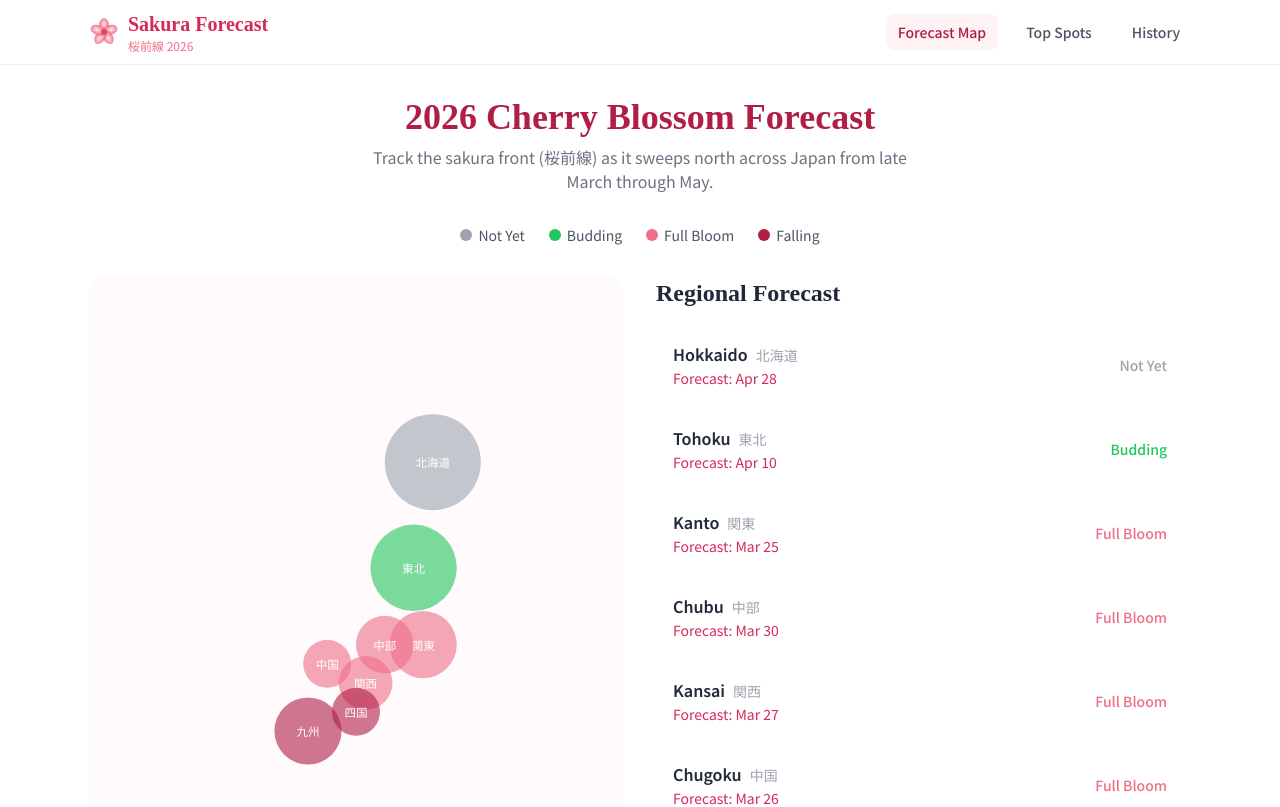
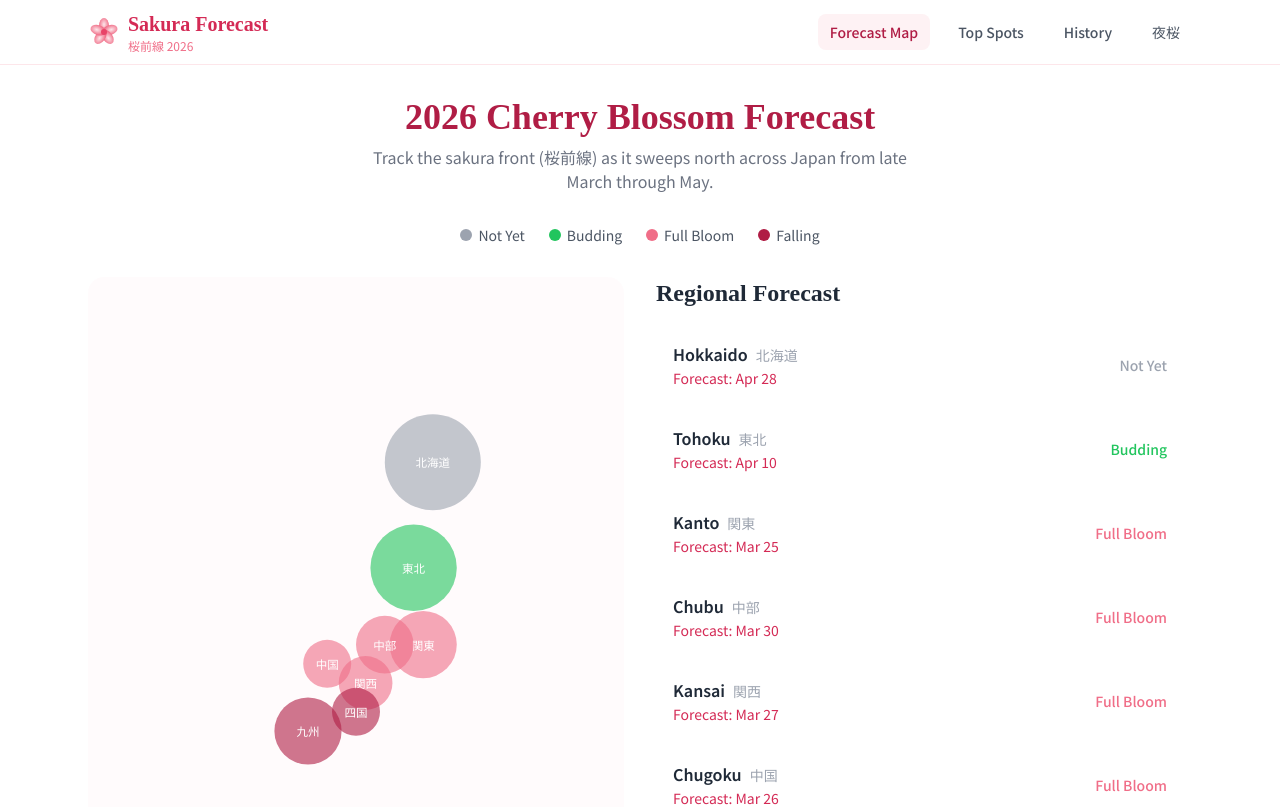
Before and after one commit to wavecreator1/sakura-forecast, a React (Vite) app: page / in a window 1280 px wide. Shown: the top 807 px of the page. Built offline with nearby package versions, Linux system fonts and the light colour scheme.

Commit message:
chore: remove yozakura_guide feature flag — make Night Viewing permanent
Co-Authored-By: Siddhant Seghal <siddxs5@gmail.com>

```diff
--- a/src/App.tsx
+++ b/src/App.tsx
@@ -5,7 +5,6 @@ import ForecastMap from './pages/ForecastMap'
 import TopSpots from './pages/TopSpots'
 import History from './pages/History'
 import Yozakura from './pages/Yozakura'
-import { isFeatureEnabled } from './config/featureFlags'
 
 function App() {
   return (
@@ -16,9 +15,7 @@ function App() {
           <Route path="/" element={<ForecastMap />} />
           <Route path="/spots" element={<TopSpots />} />
           <Route path="/history" element={<History />} />
-          {isFeatureEnabled('yozakura_guide') && (
-            <Route path="/yozakura" element={<Yozakura />} />
-          )}
+          <Route path="/yozakura" element={<Yozakura />} />
         </Routes>
       </main>
       <Footer />
--- a/src/components/Navbar.tsx
+++ b/src/components/Navbar.tsx
@@ -1,5 +1,4 @@
 import { NavLink } from 'react-router-dom'
-import { isFeatureEnabled } from '../config/featureFlags'
 
 function Navbar() {
   return (
@@ -60,7 +59,6 @@ function Navbar() {
             >
               History
             </NavLink>
-            {isFeatureEnabled('yozakura_guide') && (
             <NavLink
               to="/yozakura"
               className={({ isActive }) =>
@@ -73,7 +71,6 @@ function Navbar() {
             >
               夜桜
             </NavLink>
-            )}
           </div>
         </div>
       </div>
--- a/src/config/featureFlags.ts
+++ /dev/null
@@ -1,31 +0,0 @@
-/**
- * Feature Flags
- *
- * Toggle features on/off via the constants below.
- * Any flag can also be overridden at runtime through a URL search-parameter
- * whose name matches the flag key (e.g. ?yozakura_guide=true).
- */
-
-const FLAGS = {
-  /** Show the 夜桜 (Yozakura) night cherry-blossom guide */
-  yozakura_guide: false,
-} as const
-
-type FlagName = keyof typeof FLAGS
-
-/**
- * Returns `true` when a feature flag is enabled.
- *
- * Resolution order:
- *  1. URL search-parameter  (e.g. `?yozakura_guide=true`)
- *  2. Static constant in this file
- */
-export function isFeatureEnabled(flag: FlagName): boolean {
-  if (typeof window !== 'undefined') {
-    const params = new URLSearchParams(window.location.search)
-    const urlValue = params.get(flag)
-    if (urlValue === 'true') return true
-    if (urlValue === 'false') return false
-  }
-  return FLAGS[flag]
-}
```
Also changed, not shown: 1 other file (tests, documents, lock files or other folders). Lines whose indentation alone changed are shown as unchanged.
